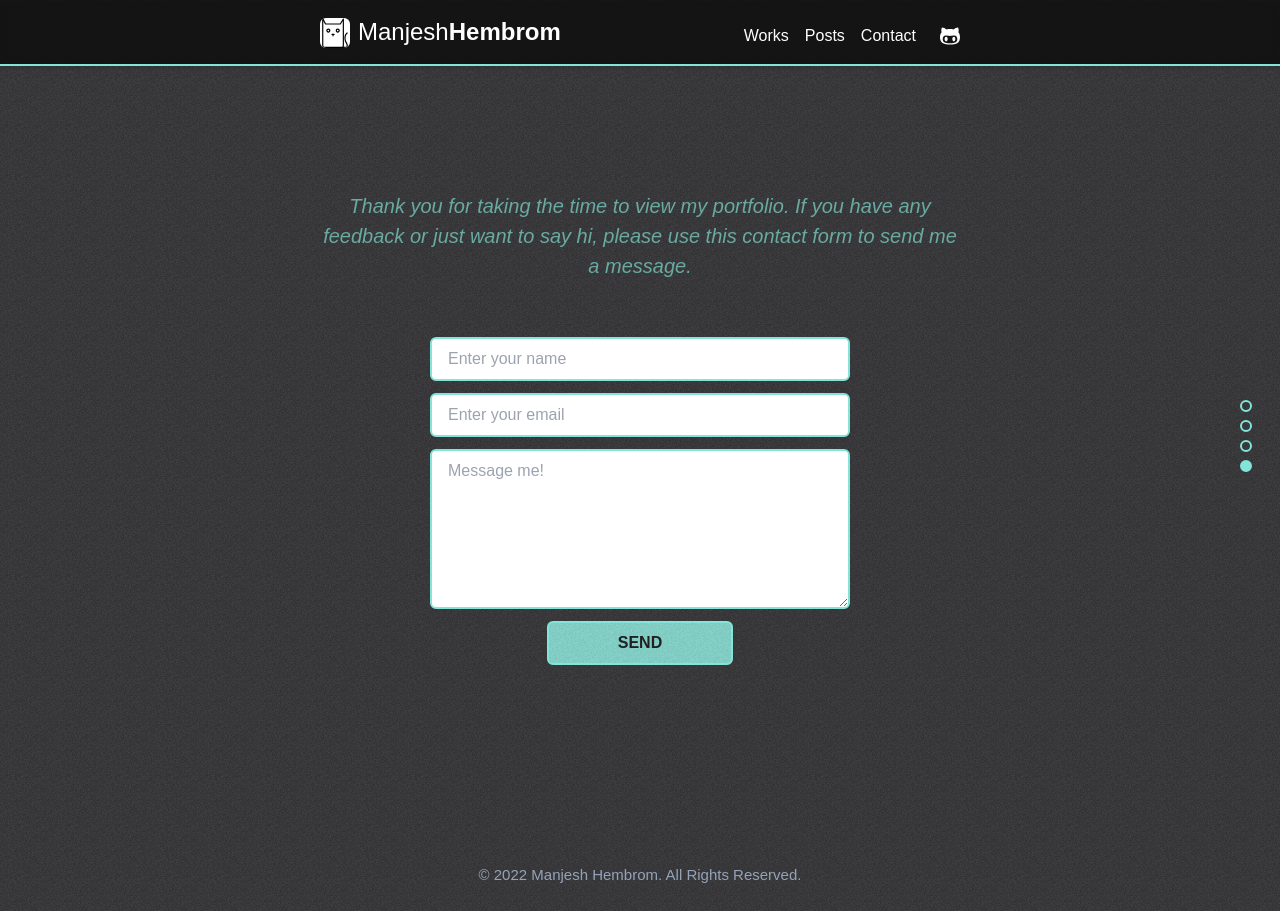
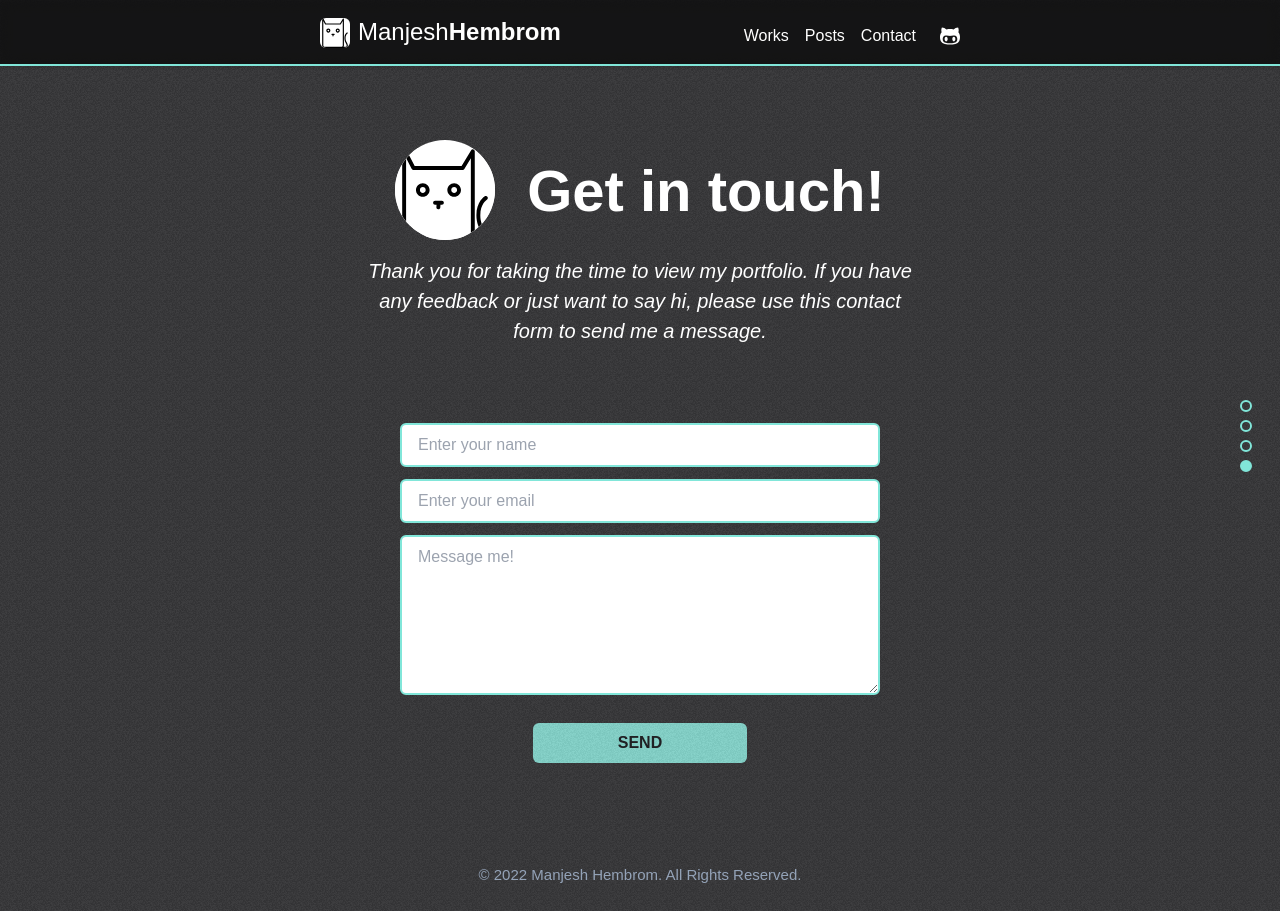
Before and after one commit to mkhembrom/myportfolio, a Next.js app: page /contact in a window 1280 px wide. Built offline with nearby package versions, Linux system fonts and the light colour scheme.

Commit message:
Animation fix

```diff
--- a/pages/contact.tsx
+++ b/pages/contact.tsx
@@ -1,10 +1,14 @@
 import { motion } from 'framer-motion'
-import { useState } from 'react';
+import { useState, CSSProperties } from 'react';
 import axios from 'axios';
 import { ToastContainer, toast } from 'react-toastify';
+import { PropagateLoader } from "react-spinners";
 import 'react-toastify/dist/ReactToastify.css';
+import Image from 'next/image';
 
 const Contact = () => {
+
+    const [loading, setLoading] = useState(false);
 
     const INITIALSTATE = {
         name: '',
@@ -20,15 +24,14 @@ const Contact = () => {
     const handleSubmit = async (e: any) => {
         e.preventDefault();
         try {
-
-            console.log(udata);
-
-            const res = await axios.post('/api/contact',  udata);
+            setLoading(true);
+            const res = await axios.post('/api/contact', udata);
 
             console.log(res.data);
             const result = await res.data;
 
             if (result.success == true) {
+                setLoading(false);
                 toast.success('Thank You!', {
                     autoClose: 3000,
                     hideProgressBar: true,
@@ -36,7 +39,7 @@ const Contact = () => {
                     closeButton: false,
                     position: toast.POSITION.BOTTOM_CENTER
                 })
-                setUData({...INITIALSTATE});
+                setUData({ ...INITIALSTATE });
             }
 
             if (result.success == false) {
@@ -58,21 +61,44 @@ const Contact = () => {
         }
     }
 
+    const [tilt, setTilt] = useState(false);
+
+    const override: CSSProperties = {
+        display: "block",
+        margin: "0 auto",
+
+    };
+
+
 
     return (
         <>
-        <div className="w-full h-screen mt-10 flex flex-col items-center justify-center">
-            {/* <h1 className="text-4xl md:text-6xl  font-[200] text-center">Reach out to me!</h1> */}
-            <p className='w-[85%] md:w-1/2 text-center text-[16px] md:text-[20px] text-center mx-auto italic my-4 text-[#69aaa2]'>Thank you for taking the time to view my portfolio. If you have any feedback or just want to say hi, please use this contact form to send me a message.</p>
+            <div className="w-full h-screen mt-10 flex flex-col items-center justify-center">
+                {/* <h1 className="text-4xl md:text-6xl  font-[200] text-center">Reach out to me!</h1> */}
+                <div className=' w-[85%] md:w-1/2 flex space-x-2 md:space-x-6 mt-[100px] items-center justify-center'>
+                    <div className="rounded-full bg-[#fff] mr-2 overflow-hidden" onMouseEnter={() => setTilt(true)} onMouseLeave={() => setTilt(false)}>
+                        <Image className={`bg-white rounded-md translate-y-2 ${tilt ? ' translate-y-8  duration-500' : 'rotate-0 duration-300'}`} src='/cat.svg' alt='cat' width={100} height={100} />
+                    </div>
+                    <p className='text-[30px] font-bold inline text-center md:text-[58px]'>Get in touch!</p>
+                </div>
+                <p className='w-[85%] md:w-1/2 md:px-10 text-center text-[14px] md:text-[20px] text-center mx-auto italic my-4 text-white'>Thank you for taking the time to view my portfolio. If you have any feedback or just want to say hi, please use this contact form to send me a message.</p>
 
-           <form onSubmit={handleSubmit} className="flex w-[85%] md:w-1/2 flex-col md:p-10 rounded-md justify-center items-center">
-                <motion.input autoComplete='false' id="name" onChange={handleData} value={udata.name} initial={{ opacity: 0,}} animate={{ opacity: 1, y: 0, scale: [0.8, 1] }} transition={{ duration: 0.8 }} placeholder="Enter your name" type="text" name="name" className="bg-white text-black w-full md:w-3/4 mb-3 px-4 py-2 active:border-primary focus:outline-none focus:ring focus:ring-primary rounded-md border-2 border-[#81e6d9]" />
-                <motion.input autoComplete='false' onChange={handleData} value={udata.email} initial={{ opacity: 0,  }} animate={{ opacity: 1, y: 0, scale: [0.8, 1] }} transition={{ duration: 1 }} placeholder="Enter your email" type="email" name="email" className="bg-white text-black w-full md:w-3/4 mb-3 px-4 py-2	rounded-md border-2 border-[#81e6d9] active:border-primary focus:outline-none focus:ring focus:ring-primary" />
-                <motion.textarea autoComplete='false' onChange={handleData} value={udata.message} initial={{ opacity: 0,  }} animate={{ opacity: 1, y: 0, scale: [0.8, 1] }} transition={{ duration: 1.2 }} placeholder="Message me!" name="message" className="bg-white	 text-black w-full md:w-3/4 h-40 mb-3 px-4 py-2 active:border-primary focus:outline-none focus:ring focus:ring-primary	rounded-md border-2 border-[#81e6d9]"></motion.textarea>
-                <motion.input initial={{ scale: 0.9, y: 100 }} animate={{ y: 0 }} transition={{ duration: 0.85 }} whileHover={{ scale: [0.9, 1], }} id="spinner" type="submit" value="send" className="w-1/3 mx-auto uppercase font-bold cursor-pointer rounded-md px-4 py-2 border-2 border-[#81e6d9] bg-[#81e6d9] " />
-            </form>
-            <ToastContainer />
-        </div>
+                <form onSubmit={handleSubmit} className="flex w-[85%] md:w-1/2 flex-1 flex-col  rounded-md justify-center items-center">
+                    <motion.input required autoComplete='off' id="name" onChange={handleData} value={udata.name} initial={{ opacity: 0, }} animate={{ opacity: 1, y: 0, scale: [0.8, 1] }} transition={{ duration: 1 }} placeholder="Enter your name" type="text" name="name" className="bg-white text-black w-full md:w-3/4 mb-3 px-4 py-2 active:border-[#81e6d9] focus:outline-none focus:ring focus:ring-[#81e6d9] rounded-md border-2 border-[#81e6d9]" />
+                    <motion.input required autoComplete='off' onChange={handleData} value={udata.email} initial={{ opacity: 0, }} animate={{ opacity: 1, y: 0, scale: [0.8, 1] }} transition={{ duration: 1 }} placeholder="Enter your email" type="email" name="email" className="bg-white text-black w-full md:w-3/4 mb-3 px-4 py-2	rounded-md border-2 border-[#81e6d9] active:border-[#81e6d9] focus:outline-none focus:ring focus:ring-[#81e6d9]" />
+                    <motion.textarea required autoComplete='off' onChange={handleData} value={udata.message} initial={{ opacity: 0, }} animate={{ opacity: 1, y: 0, scale: [0.8, 1] }} transition={{ duration: 1 }} placeholder="Message me!" name="message" className="bg-white	 text-black w-full md:w-3/4 h-40 mb-3 px-4 py-2 active:border-[#81e6d9] focus:outline-none focus:ring focus:ring-[#81e6d9]	rounded-md border-2 border-[#81e6d9]"></motion.textarea>
+
+                    {
+                        !loading ? <motion.input initial={{ y: 100 }} animate={{ y: 0 }} transition={{ duration: 0.3 }} id="spinner" type="submit" value="send" className="w-1/3 mx-auto uppercase font-bold cursor-pointer rounded-md px-4 py-2  my-4 bg-[#81e6d9] " />
+                            :
+                            <div className='my-6'>
+                                <PropagateLoader color="#36d7b7" />
+                            </div>
+
+                    }
+                </form>
+                <ToastContainer />
+            </div>
 
         </>
     );
--- a/pages/posts/index.tsx
+++ b/pages/posts/index.tsx
@@ -23,7 +23,7 @@ const Posts = () => {
             </div>
             <div className="grid grid-rows-auto grid-cols-1 md:grid-cols-2 gap-8">
                 <Link href="/posts/anicli" className="cursor-pointer" onMouseEnter={() => setTouch('anicli')} onMouseLeave={() => setTouch('')}>
-                    <motion.div initial={{ filter: "blur(3px)" }} animate={{ filter: "blur(0px)" }} transition={{ duration: 1, type: "tween", ease: "easeOut" }} className="w-full rounded-md">
+                    <motion.div initial={{ filter: "blur(3px)" }} animate={{ filter: "blur(0px)" }} transition={{ duration: 0.8, type: "tween", ease: "easeIn" }} className="w-full rounded-md">
 
                         <Image width={400} height={400} layout="fixed" loading="lazy"  className="object-cover rounded-md w-full md:h-40 shadow-md" src="/anicli.png" alt="anicli" />
                         <div className="text-center">
@@ -34,7 +34,7 @@ const Posts = () => {
                 </Link>
 
                 <Link href="/posts/termux" className="cursor-pointer" onMouseEnter={() => setTouch('termux')} onMouseLeave={() => setTouch('')}>
-                    <motion.div initial={{ filter: "blur(3px)" }} animate={{ filter: "blur(0px)" }} transition={{ duration: 1, type: "tween", ease: "easeOut" }} className="w-full rounded-md">
+                    <motion.div initial={{ filter: "blur(3px)" }} animate={{ filter: "blur(0px)" }} transition={{ duration: 0.8, type: "tewwn", ease: "easeIn" }} className="w-full rounded-md">
                         <Image width={400} height={400} layout="fixed" loading="lazy" className="object-cover rounded-md w-full md:h-40 shadow-md" src="/reactapp.png" alt="anicli" />
                         <div className="text-center">
                             <h2 className="text-[18px] text-[#81e6d9] font-bold mt-2"><ProjectHighlight name="React app in android" touch={touch == 'termux' ? true : false} /></h2>
--- a/pages/works/index.tsx
+++ b/pages/works/index.tsx
@@ -20,7 +20,7 @@ const Work = () => {
         },
         inactive: {
             blur: 0,
-            transition: { duration: 2 }
+            transition: { duration: 0.5 }
         }
     };
 
@@ -33,7 +33,7 @@ const Work = () => {
             </div>
             <div className="grid grid-rows-auto grid-cols-1 md:grid-cols-2 gap-8">
                 <Link href="/works/grandiose" className="cursor-pointer" onMouseEnter={() => setTouch('grandiose')} onMouseLeave={() => setTouch('')}>
-                    <motion.div initial={{ filter: "blur(3px)" }} animate={{ filter: "blur(0px)" }} transition={{ duration: 1, type: "tween", ease: "easeOut" }} className="w-full rounded-md">
+                    <motion.div initial={{ filter: "blur(3px)" }} animate={{ filter: "blur(0px)" }} transition={{ duration: 0.8, type: "tween", ease: "easeIn" }} className="w-full rounded-md">
 
                         <Image width={400} height={400} layout="fixed" loading="lazy" className="object-cover rounded-md w-full md:h-40 shadow-md" src="/grandiose.png" alt="grandiose" />
 
@@ -45,7 +45,7 @@ const Work = () => {
                 </Link>
                 <Link href="/works/buymyev" className="cursor-pointer" onMouseEnter={() => setTouch('buymyev')} onMouseLeave={() => setTouch('')}>
 
-                    <motion.div initial={{ filter: "blur(3px)" }} animate={{ filter: "blur(0px)" }} transition={{ duration: 1, type: "tween", ease: "easeOut" }} className="rounded-md">
+                    <motion.div initial={{ filter: "blur(3px)" }} animate={{ filter: "blur(0px)" }} transition={{ duration: 0.8, type: "tween", ease: "easeIn" }} className="rounded-md">
                         <Image width={400} height={400} layout="fixed" loading="lazy" className="object-cover rounded-md md:h-40 shadow-md" src="/buymyevhome.png" alt="buymyev" />
                         <div className="text-center">
                             <h2 className="text-[18px] text-[#81e6d9] font-bold mt-2"><ProjectHighlight name="Buymyev.in" touch={touch == 'buymyev' ? true : false} /></h2>
@@ -55,7 +55,7 @@ const Work = () => {
                 </Link>
                 <Link href="/works/catwiki" className="cursor-pointer" onMouseEnter={() => setTouch('catwiki')} onMouseLeave={() => setTouch('')}>
 
-                    <motion.div initial={{ filter: "blur(3px)" }} animate={{ filter: "blur(0px)" }} transition={{ duration: 1, type: "tween", ease: "easeOut" }} className="rounded-md">
+                    <motion.div initial={{ filter: "blur(3px)" }} animate={{ filter: "blur(0px)" }} transition={{ duration: 0.8, type: "tween", ease: "easeIn" }} className="rounded-md">
                         <Image width={400} height={400} layout="fixed" loading="lazy"  className="object-cover rounded-md md:h-40 shadow-md" src="/catweb.png" alt="grandiose" />
                         <div className="text-center">
                             <h2 className="text-[18px] text-[#81e6d9] font-bold mt-2"><ProjectHighlight name="Cat Wiki" touch={touch == 'catwiki' ? true : false} /></h2>
@@ -65,7 +65,7 @@ const Work = () => {
                 </Link>
                 <Link href="/works/windbnb" className="cursor-pointer" onMouseEnter={() => setTouch('windbnb')} onMouseLeave={() => setTouch('')}>
 
-                    <motion.div initial={{ filter: "blur(3px)" }} animate={{ filter: "blur(0px)" }} transition={{ duration: 1, type: "tween", ease: "easeOut" }} className="rounded-md">
+                    <motion.div initial={{ filter: "blur(3px)" }} animate={{ filter: "blur(0px)" }} transition={{ duration: 0.8, type: "tween", ease: "easeIn" }} className="rounded-md">
                         <Image width={400} height={400} layout="fixed" loading="lazy" className="object-cover rounded-md md:h-40 shadow-md" src="/windbnb.png" alt="grandiose" />
                         <div className="text-center">
                             <h2 className="text-[18px] text-[#81e6d9] font-bold mt-2"><ProjectHighlight name="Windbnb" touch={touch == 'windbnb' ? true : false} /></h2>
@@ -79,8 +79,8 @@ const Work = () => {
 
                 <h2 className="border-b-4 border-white-300 text-[#81e6d9] text-2xl font-bold inline">Old Work</h2>
                 <div className="grid grid-rows-auto grid-cols-1 md:grid-cols-2 gap-8 my-10">
-                    <motion.div initial={{ filter: "blur(3px)" }} animate={{ filter: "blur(0px)" }} transition={{ duration: 1, type: "tween", ease: "easeOut" }} className="rounded-md">
-                        <video className="rounded-md md:h-40 object-cover shadow-md" autoPlay={true}>
+                    <motion.div initial={{ filter: "blur(3px)" }} animate={{ filter: "blur(0px)" }} transition={{ duration: 0.8, type: "tween", ease: "easeIn" }} className="rounded-md">
+                        <video className="rounded-md w-full object-cover shadow-md" autoPlay={true}>
                             <source src="/cloud.mp4" type="video/mp4" />
                         </video>
                         <div className="text-center">
@@ -89,8 +89,8 @@ const Work = () => {
                         </div>
                     </motion.div>
 
-                    <motion.div initial={{ filter: "blur(3px)" }} animate={{ filter: "blur(0px)" }} transition={{ duration: 1, type: "tween", ease: "easeOut" }} className="rounded-md">
-                        <video className="rounded-md md:h-40 object-cover shadow-md" autoPlay={true}>
+                    <motion.div initial={{ filter: "blur(3px)" }} animate={{ filter: "blur(0px)" }} transition={{ duration: 0.8, type: "tween", ease: "easeIn" }} className="rounded-md">
+                        <video className="rounded-md w-full object-cover shadow-md" autoPlay={true}>
                             <source src="/quote.mp4" type="video/mp4" />
                         </video>
                         <div className="text-center">
```
Also changed, not shown: 2 other files (tests, documents, lock files or other folders).
